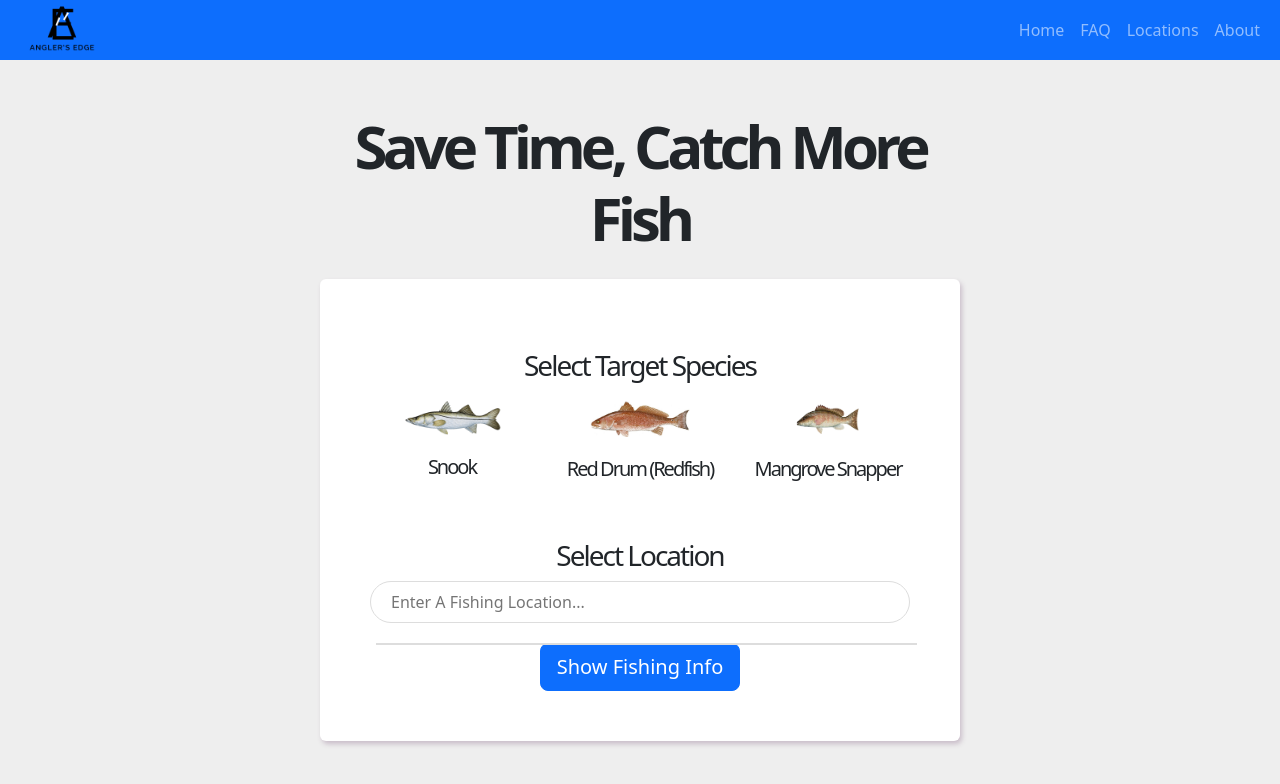
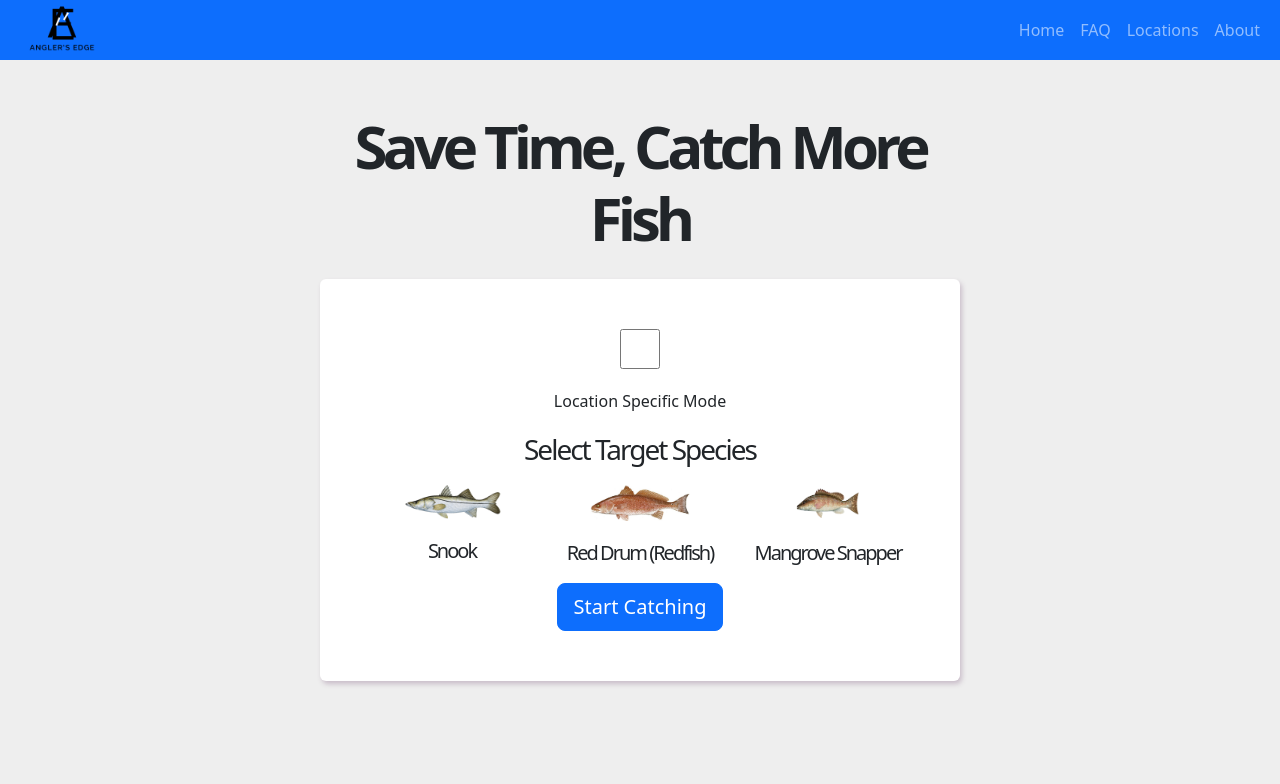
Before and after one commit to BobbyRobillard/AnglersEdge, a React (Vite) app in the folder react-frontend/: page / in a window 1280 px wide. Shown: the top 784 px of the page. Built offline with nearby package versions, Linux system fonts and the light colour scheme.

Commit message:
1) Implemented SpeciesInfoPage  -> Able to enter mode via the newely created "location specific mode" checkbox  -> All functionality is working, but the SpeciesInfoPage needs content implemented.

```diff
--- a/react-frontend/src/pages/HomePage.tsx
+++ b/react-frontend/src/pages/HomePage.tsx
@@ -1,15 +1,21 @@
 import React, { useState } from "react";
-import SpecificLocationPage from "./SpecificLocationPage"; // Import the specific page component
+import SpecificLocationPage from "./SpecificLocationPage";
+import SpeciesInfoPage from "./SpeciesInfoPage";
 
 const HomePage = () => {
-  const [selectedSpecies, setSelectedSpecies] = useState(""); // Track selected species
+  const [selectedSpecies, setSelectedSpecies] = useState("");
   const [location, setLocation] = useState("");
   const [query, setQuery] = useState("");
   const [suggestions, setSuggestions] = useState<string[]>([]);
-  const [viewSpecificPage, setViewSpecificPage] = useState(false); // Toggle view
+  const [locationSpecificMode, setLocationSpecificMode] = useState(false); // Toggle between modes
+  const [viewPage, setViewPage] = useState<"home" | "location" | "species">("home");
 
   const handleSpeciesClick = (species: string) => {
     setSelectedSpecies(species);
+  };
+
+  const handleToggleMode = () => {
+    setLocationSpecificMode((prev) => !prev); // Toggle mode
   };
 
   // Pre-populated array of locations
@@ -48,19 +54,27 @@ const HomePage = () => {
   };
 
   const handleSearch = () => {
+    if (locationSpecificMode) {
       if (selectedSpecies && location) {
-      setViewSpecificPage(true); // Show specific location page
+        setViewPage("location"); // Show SpecificLocationPage
       } else {
         alert("Please select a species and location!");
+      }
+    } else {
+      if (selectedSpecies) {
+        setViewPage("species"); // Show SpeciesInfoPage
+      } else {
+        alert("Please select a species!");
+      }
     }
   };
 
   const goBack = () => {
-    setViewSpecificPage(false); // Return to the main page
+    setViewPage("home"); // Return to the home page
   };
 
-  // If viewing the specific location page, render it
-  if (viewSpecificPage) {
+  // Render SpecificLocationPage
+  if (viewPage === "location") {
     return (
       <SpecificLocationPage
         species={selectedSpecies}
@@ -70,11 +84,26 @@ const HomePage = () => {
     );
   }
 
+  // Render SpeciesInfoPage
+  if (viewPage === "species") {
+    return <SpeciesInfoPage species={selectedSpecies} goBack={goBack} />;
+  }
+
   // Main homepage rendering
   return (
     <>
       <h1 className="">Save Time, Catch More Fish</h1>
       <div className="main-container">
+        <div className="row">
+          <label>
+            <input
+              type="checkbox"
+              checked={locationSpecificMode}
+              onChange={handleToggleMode}
+            />
+            Location Specific Mode
+          </label>
+        </div>
         <h3>Select Target Species</h3>
         <div className="row">
           <div
@@ -100,6 +129,7 @@ const HomePage = () => {
           </div>
         </div>
 
+        {locationSpecificMode && (
           <div className="row" style={{ marginTop: "20px" }}>
             <div className="col" style={{ position: "relative" }}>
               <h3>Select Location</h3>
@@ -119,14 +149,15 @@ const HomePage = () => {
                   </li>
                 ))}
               </ul>
+            </div>
+          </div>
+        )}
         <button
           className="btn btn-lg btn-primary"
           onClick={handleSearch}
         >
-              Show Fishing Info
+          Start Catching
         </button>
-          </div>
-        </div>
       </div>
     </>
   );
--- a/react-frontend/src/pages/SpeciesInfoPage.tsx
+++ b/react-frontend/src/pages/SpeciesInfoPage.tsx
@@ -0,0 +1,21 @@
+import React from "react";
+
+const SpeciesInfoPage = ({
+  species,
+  goBack,
+}: {
+  species: string;
+  goBack: () => void;
+}) => {
+  return (
+    <div>
+      <button onClick={goBack} className="btn btn-secondary">
+        Go Back
+      </button>
+      <h2>Information about {species}</h2>
+      {/* Add dynamic content here */}
+    </div>
+  );
+};
+
+export default SpeciesInfoPage;
```
Lines whose indentation alone changed are shown as unchanged.
